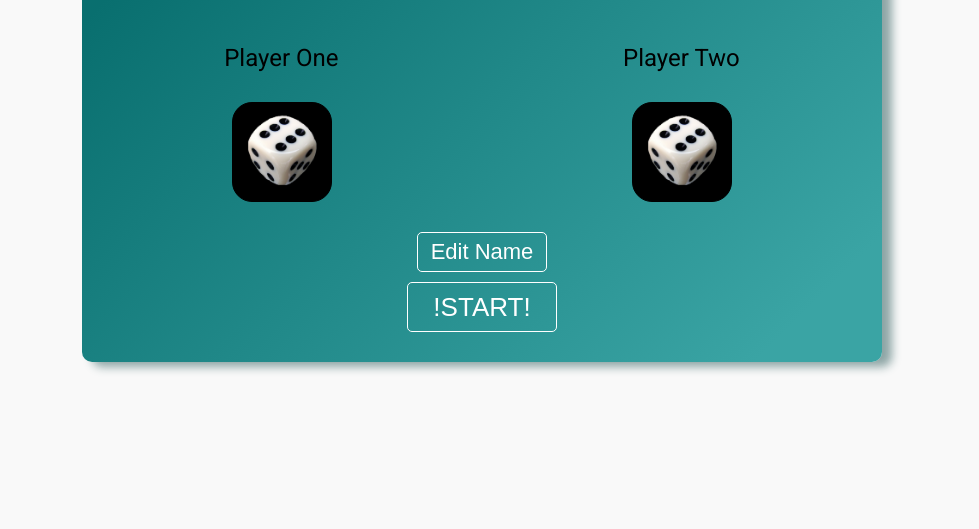
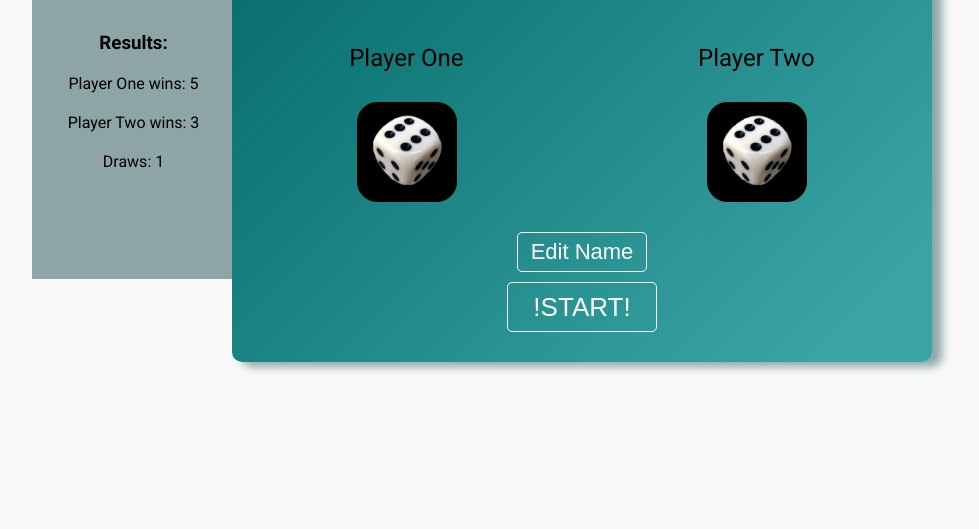
Before and after one commit to kozdro/dice-roll-game, a plain HTML site: page index.html in a window 1280 px wide. Shown: the part 271-800 px from the top of the page, without its empty margins (158-1137 px from the left). Drawn offline with Linux system fonts and the light colour scheme.

Commit message:
add results table

```diff
--- a/index.html
+++ b/index.html
@@ -11,6 +11,12 @@
 </head>
 
 <body>
+    <div class="results-table">
+        <h3>Results:</h3>
+        <p class="wins1"><span class="one">Player One</span> wins: <span class="results1">5</span></p>
+        <p class="wins2"><span class="two">Player Two</span> wins: <span class="results2">3</span></p>
+        <p class="draws">Draws: <span class="results3">1</span></p>
+    </div>
     <div class="game-body">
         <div class="header">
             <h1>Let's Play!</h1>
--- a/style.css
+++ b/style.css
@@ -13,8 +13,27 @@ body {
     font-family: 'Roboto', sans-serif;
 }
 
+.results-table {
+    width: 200px;
+    height: 300px;
+    border: 3px solid #8da5a5;
+    background-color: #8da5a5;
+    border-right: none;
+    text-align: center;
+}
+
+.results-table h3 {
+    margin-top: 50px;
+}
+
+.wins1,
+.wins2,
+.draws {
+    margin-top: 20px;
+}
+
 .game-body {
-    width: 800px;
+    width: 700px;
     background-image: linear-gradient(315deg, #3AA4A4 10%, #096F6F 90%);
     border-radius: 10px;
     box-shadow: 10px 5px 10px #8DA5A5;
```
